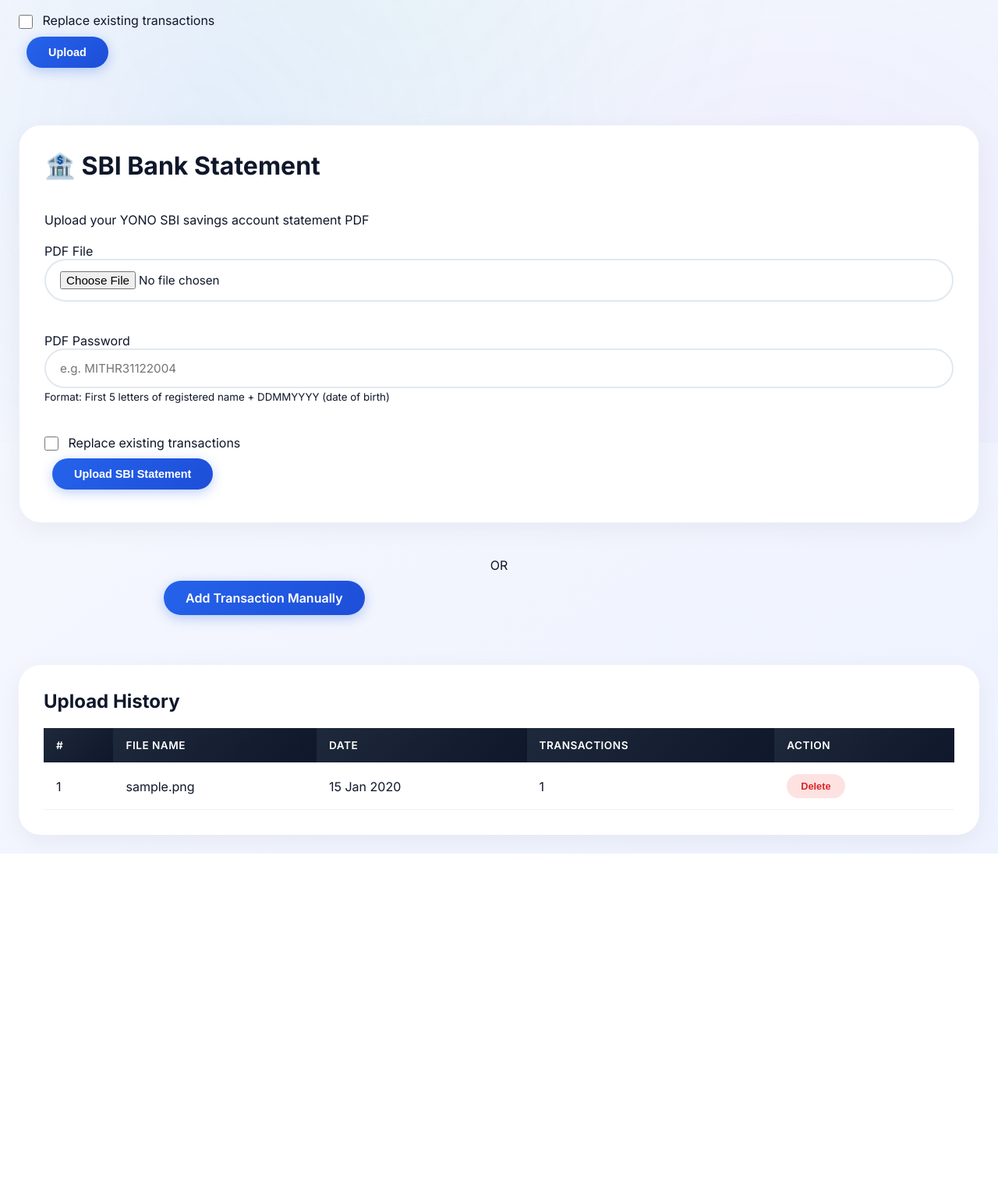
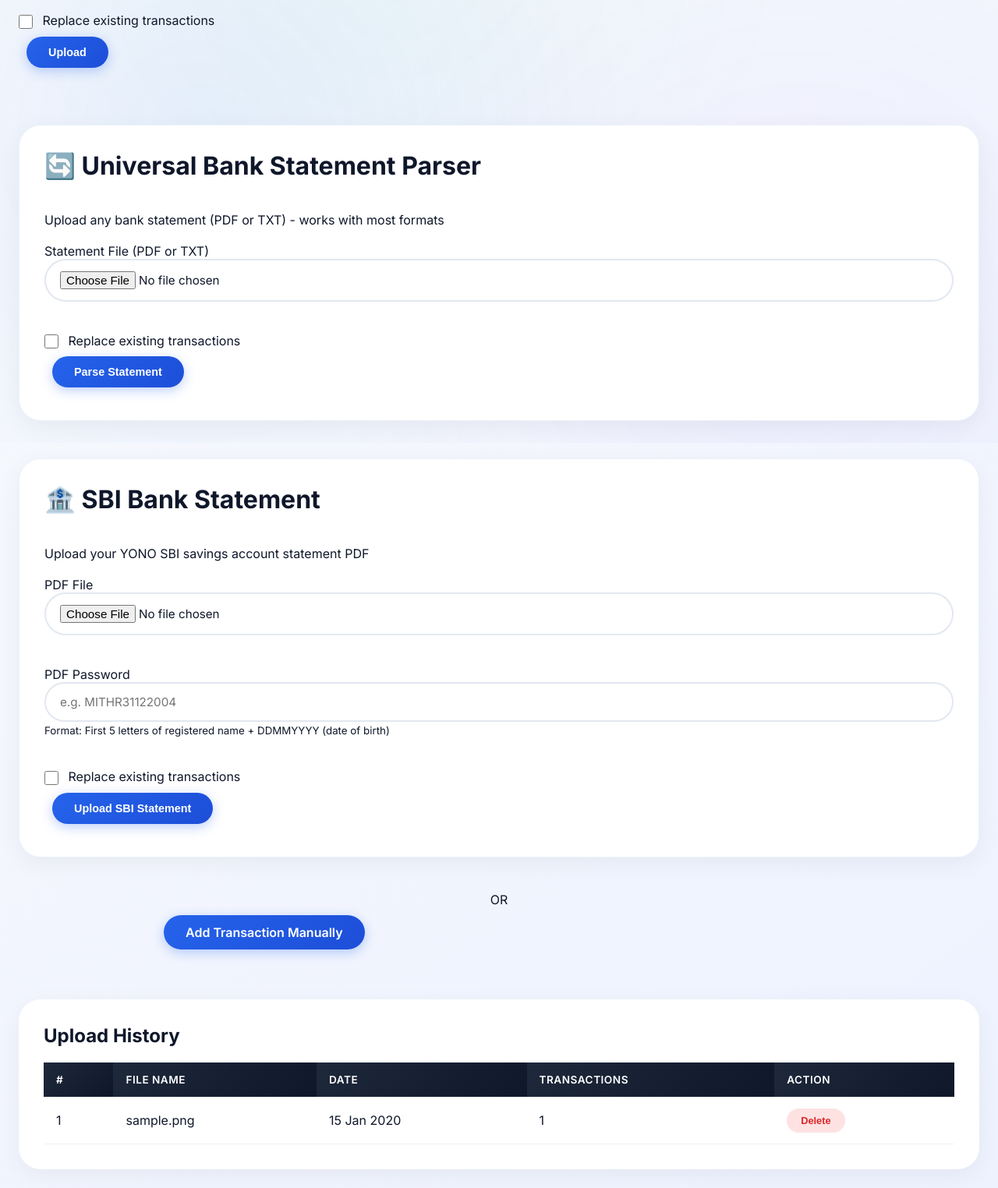
Before and after one commit to mithranlabs/fintracker, a Spring Boot app: page /upload-page in a window 1280 px wide. Shown: the part 232-1756 px from the top of the page at 78% size. Before the commit the page ends 1327 px from the top, so only its background shows below. Run offline with Spring Boot 4, Linux system fonts and the light colour scheme; the visitor is signed in with stand-in values (Sample User, id 1); tables that the repository leaves empty hold one stand-in row (values such as "Sample post").

Commit message:
feat: universal upload endpoints, upload page UI

```diff
--- a/src/main/java/com/mithran/fintracker/fin_backend/controller/UploadController.java
+++ b/src/main/java/com/mithran/fintracker/fin_backend/controller/UploadController.java
@@ -1,5 +1,8 @@
 package com.mithran.fintracker.fin_backend.controller;
 
+import com.mithran.fintracker.fin_backend.dto.UniversalParseResponseDTO;
+import com.mithran.fintracker.fin_backend.dto.UniversalSaveRequestDTO;
+import com.mithran.fintracker.fin_backend.dto.UniversalTransactionDTO;
 import com.mithran.fintracker.fin_backend.entity.Category;
 import com.mithran.fintracker.fin_backend.entity.MerchantRule;
 import com.mithran.fintracker.fin_backend.entity.Transaction;
@@ -11,6 +14,9 @@ import com.mithran.fintracker.fin_backend.repository.TransactionRepository;
 import com.mithran.fintracker.fin_backend.repository.UploadRepository;
 import com.mithran.fintracker.fin_backend.repository.UserRepository;
 import com.mithran.fintracker.fin_backend.service.SbiStatementParser;
+import com.mithran.fintracker.fin_backend.service.universal.UniversalStatementParserService;
+import com.mithran.fintracker.fin_backend.service.universal.UniversalStatementParseResult;
+import com.mithran.fintracker.fin_backend.service.universal.UniversalStatementTransaction;
 import jakarta.servlet.http.HttpSession;
 import org.apache.pdfbox.pdmodel.PDDocument;
 import org.apache.pdfbox.text.PDFTextStripper;
@@ -35,6 +41,7 @@ public class UploadController {
     private final UserRepository userRepository;
     private final UploadRepository uploadRepository;
     private final SbiStatementParser sbiStatementParser;
+    private final UniversalStatementParserService universalParser;
 
 
     private static final Map<String, List<String>> categoryKeywords = new HashMap<>();
@@ -92,13 +99,14 @@ public class UploadController {
 
 
     public UploadController(TransactionRepository repo,
-                            CategoryRepository categoryRepository, MerchantRuleRepository ruleRepository,UserRepository userRepository,UploadRepository uploadRepository,SbiStatementParser sbiStatementParser) {
+                            CategoryRepository categoryRepository, MerchantRuleRepository ruleRepository,UserRepository userRepository,UploadRepository uploadRepository,SbiStatementParser sbiStatementParser,UniversalStatementParserService universalParser) {
         this.repo = repo;
         this.categoryRepository = categoryRepository;
         this.ruleRepository = ruleRepository;
         this.userRepository = userRepository;
         this.uploadRepository = uploadRepository;
         this.sbiStatementParser = sbiStatementParser;
+        this.universalParser = universalParser;
     }
 
     @PostMapping
@@ -382,5 +390,217 @@ public class UploadController {
         return "<pre>" + text.replace("<", "&lt;") + "</pre>";
     }
 
+    // ─────────────────────────────────────────────────────────────────────────
+    // POST /upload/universal  —  Universal statement parser (preview only, no DB save)
+    // Returns parsed transactions with confidence scores for user review
+    // ─────────────────────────────────────────────────────────────────────────
+    @PostMapping("/universal")
+    public ResponseEntity<?> uploadUniversal(
+            @RequestParam("file") MultipartFile file,
+            HttpSession session) {
+
+        Integer userId = (Integer) session.getAttribute("userId");
+        if (userId == null) return ResponseEntity.status(401).body("Not logged in");
+
+        User user = userRepository.findById(userId).orElse(null);
+        if (user == null) return ResponseEntity.status(404).body("User not found");
+
+        try {
+            // Read file content
+            String text;
+            String fileName = file.getOriginalFilename();
+
+            if (fileName != null && fileName.toLowerCase().endsWith(".pdf")) {
+                // Extract text from PDF
+                PDDocument document = PDDocument.load(file.getInputStream());
+                PDFTextStripper stripper = new PDFTextStripper();
+                text = stripper.getText(document);
+                document.close();
+            } else {
+                // Read as plain text
+                text = new String(file.getBytes(), java.nio.charset.StandardCharsets.UTF_8);
+            }
+
+            // Parse using universal parser
+            UniversalStatementParseResult parseResult = universalParser.parseText(text);
+
+            if (parseResult.getTransactions().isEmpty()) {
+                UniversalParseResponseDTO errorResponse = new UniversalParseResponseDTO();
+                errorResponse.setSuccess(false);
+                errorResponse.setMessage("No transactions found in the statement. Please check the file format.");
+                return ResponseEntity.ok(errorResponse);
+            }
+
+            // Build response DTO
+            UniversalParseResponseDTO response = new UniversalParseResponseDTO();
+            response.setSuccess(true);
+            response.setMessage("Successfully parsed " + parseResult.getTransactions().size() + " transactions");
+            response.setTotalTransactions(parseResult.getTransactions().size());
+
+            List<UniversalTransactionDTO> dtoList = new ArrayList<>();
+            int needsReview = 0;
+            int heuristicCount = 0;
+            int llmCount = 0;
+
+            java.time.format.DateTimeFormatter outputFormat = java.time.format.DateTimeFormatter.ofPattern("dd MMM yyyy");
+
+            for (UniversalStatementTransaction txn : parseResult.getTransactions()) {
+                UniversalTransactionDTO dto = new UniversalTransactionDTO();
+                dto.setDate(txn.getTransactionDate().format(outputFormat));
+                dto.setAmount(txn.getAmount().doubleValue());
+                dto.setDirection(txn.getDirection().name());
+                dto.setNarration(txn.getNarration());
+
+                // Determine parsing method from result level, not transaction level
+                dto.setParsingMethod(parseResult.getDetectionMethod().name());
+                dto.setConfidence(txn.getConfidenceScore());
+                dto.setNeedsReview(txn.getDirection() == UniversalStatementTransaction.Direction.UNKNOWN);
+
+                if (txn.getDirection() == UniversalStatementTransaction.Direction.UNKNOWN) {
+                    needsReview++;
+                }
+
+                dtoList.add(dto);
+            }
+
+            // Count by detection method
+            if (parseResult.getDetectionMethod() == UniversalStatementParseResult.DetectionMethod.HEURISTIC) {
+                heuristicCount = parseResult.getTransactions().size();
+            } else if (parseResult.getDetectionMethod() == UniversalStatementParseResult.DetectionMethod.LLM) {
+                llmCount = parseResult.getTransactions().size();
+            }
+
+            response.setTransactions(dtoList);
+            response.setNeedsReviewCount(needsReview);
+            response.setHeuristicCount(heuristicCount);
+            response.setLlmCount(llmCount);
+
+            return ResponseEntity.ok(response);
+
+        } catch (Exception e) {
+            e.printStackTrace();
+            UniversalParseResponseDTO errorResponse = new UniversalParseResponseDTO();
+            errorResponse.setSuccess(false);
+            errorResponse.setMessage("Parsing failed: " + e.getMessage());
+            return ResponseEntity.status(500).body(errorResponse);
+        }
+    }
+
+    // ─────────────────────────────────────────────────────────────────────────
+    // POST /upload/universal/save  —  Save reviewed universal parser transactions
+    // Accepts corrected transactions from preview and persists to database
+    // ─────────────────────────────────────────────────────────────────────────
+    @PostMapping("/universal/save")
+    public ResponseEntity<?> saveUniversalTransactions(
+            @RequestBody UniversalSaveRequestDTO request,
+            HttpSession session) {
+
+        Integer userId = (Integer) session.getAttribute("userId");
+        if (userId == null) return ResponseEntity.status(401).body("Not logged in");
+
+        User user = userRepository.findById(userId).orElse(null);
+        if (user == null) return ResponseEntity.status(404).body("User not found");
+
+        if (request.getTransactions() == null || request.getTransactions().isEmpty()) {
+            return ResponseEntity.badRequest().body("No transactions to save");
+        }
+
+        try {
+            // Replace existing if requested
+            if (request.isReplaceExisting()) {
+                repo.deleteByUser(user);
+            }
+
+            List<Transaction> savedTransactions = new ArrayList<>();
+            SimpleDateFormat inputFormat = new SimpleDateFormat("dd MMM yyyy");
+
+            for (UniversalTransactionDTO dto : request.getTransactions()) {
+                // Validate direction
+                if (dto.getDirection() == null || dto.getDirection().equals("UNKNOWN")) {
+                    return ResponseEntity.badRequest()
+                            .body("Cannot save transaction with UNKNOWN direction. Please correct all transactions before saving.");
+                }
+
+                if (!dto.getDirection().equals("DEBIT") && !dto.getDirection().equals("CREDIT")) {
+                    return ResponseEntity.badRequest()
+                            .body("Invalid direction: " + dto.getDirection() + ". Must be DEBIT or CREDIT.");
+                }
+
+                // Map to Transaction entity
+                Transaction txn = new Transaction();
+
+                try {
+                    Date date = inputFormat.parse(dto.getDate());
+                    txn.setDate(date);
+                } catch (ParseException e) {
+                    return ResponseEntity.badRequest()
+                            .body("Invalid date format: " + dto.getDate());
+                }
+
+                txn.setAmount(dto.getAmount());
+                txn.setType(dto.getDirection().equals("DEBIT") ? "expense" : "income");
+                txn.setNote(dto.getNarration());
+                txn.setUser(user);
+
+                // Categorize using existing logic
+                String noteText = dto.getNarration().toLowerCase().trim();
+                Category category = resolveCategory(noteText, txn.getType());
+                txn.setCategory(category);
+
+                savedTransactions.add(txn);
+            }
+
+            // Save all transactions
+            repo.saveAll(savedTransactions);
+
+            // Save upload history
+            Upload upload = new Upload();
+            upload.setFileName(request.getFileName() != null ? request.getFileName() : "universal-statement.txt");
+            upload.setUploadDate(new Date());
+            upload.setTransactionCount(savedTransactions.size());
+            upload.setUser(user);
+            uploadRepository.save(upload);
+
+            return ResponseEntity.ok("Successfully saved " + savedTransactions.size() + " transactions");
+
+        } catch (Exception e) {
+            e.printStackTrace();
+            return ResponseEntity.status(500).body("Failed to save transactions: " + e.getMessage());
+        }
+    }
+
+    /**
+     * Resolve category using merchant rules and keyword matching.
+     * Extracted from GPay upload logic for reuse.
+     */
+    private Category resolveCategory(String noteText, String type) {
+        // Check merchant rules first
+        Optional<MerchantRule> ruleOpt = ruleRepository.findByKeyword(noteText);
+        if (ruleOpt.isPresent()) {
+            return ruleOpt.get().getCategory();
+        }
+
+        // Check keyword map
+        for (String catName : categoryKeywords.keySet()) {
+            List<String> words = categoryKeywords.get(catName);
+            for (String w : words) {
+                if (noteText.contains(w)) {
+                    Category category = categoryRepository.findByName(catName);
+                    if (category == null) {
+                        category = new Category();
+                        category.setName(catName);
+                        category.setType(type);
+                        categoryRepository.save(category);
+                    }
+                    return category;
+                }
+            }
+        }
+
+        // Fallback
+        String fallbackName = type.equals("income") ? "Salary" : "Personal";
+        return categoryRepository.findByName(fallbackName);
+    }
+
 
 }
--- a/src/main/resources/static/js/upload.js
+++ b/src/main/resources/static/js/upload.js
@@ -96,3 +96,178 @@ async function uploadSbi() {
 function logout() {
     fetch('/auth/logout').then(() => window.location = '/login-page');
 }
+
+// ═══════════════════════════════════════════════════════════════════════════
+// Universal Parser Functions
+// ═══════════════════════════════════════════════════════════════════════════
+
+let parsedTransactions = [];
+let uploadedFileName = '';
+
+async function uploadUniversal() {
+    const file = document.getElementById('universalFile').files[0];
+    const replace = document.getElementById('universalReplace').checked;
+    const status = document.getElementById('universalStatus');
+    const preview = document.getElementById('universalPreview');
+
+    if (!file) {
+        status.textContent = 'Please select a file.';
+        return;
+    }
+
+    uploadedFileName = file.name;
+    const formData = new FormData();
+    formData.append('file', file);
+
+    status.textContent = '⏳ Parsing statement...';
+    preview.style.display = 'none';
+
+    try {
+        const res = await fetch('/upload/universal', { method: 'POST', body: formData });
+        const data = await res.json();
+
+        if (!data.success) {
+            status.textContent = `❌ ${data.message}`;
+            return;
+        }
+
+        // Store parsed transactions
+        parsedTransactions = data.transactions;
+
+        // Show preview
+        displayUniversalPreview(data);
+        status.textContent = `✅ ${data.message}`;
+        preview.style.display = 'block';
+
+    } catch (e) {
+        status.textContent = '❌ Network error or parsing failed';
+        console.error(e);
+    }
+}
+
+function displayUniversalPreview(data) {
+    const tbody = document.getElementById('previewTableBody');
+    const summary = document.getElementById('previewSummary');
+    const reviewWarning = document.getElementById('reviewWarning');
+    const reviewCount = document.getElementById('reviewCount');
+
+    tbody.innerHTML = '';
+
+    // Show summary
+    const method = data.parsingMethod === 'HEURISTIC' ? '🤖 Heuristic' : '🧠 AI-assisted';
+    summary.innerHTML = `
+        <strong>Total:</strong> ${data.totalTransactions} transactions |
+        <strong>Method:</strong> ${method} |
+        <strong>Needs Review:</strong> ${data.needsReviewCount}
+    `;
+
+    // Show review warning if needed
+    if (data.needsReviewCount > 0) {
+        reviewWarning.style.display = 'block';
+        reviewCount.textContent = `${data.needsReviewCount} transaction(s) have UNKNOWN direction.`;
+    } else {
+        reviewWarning.style.display = 'none';
+    }
+
+    // Build table rows
+    data.transactions.forEach((txn, index) => {
+        const tr = document.createElement('tr');
+        tr.style.borderBottom = '1px solid #eee';
+
+        // Confidence badge
+        const confPercent = Math.round(txn.confidence * 100);
+        let confBadge = '';
+        if (txn.confidence >= 0.8) {
+            confBadge = `<span style="background: #d4edda; color: #155724; padding: 2px 6px; border-radius: 3px; font-size: 0.85em;">${confPercent}%</span>`;
+        } else if (txn.confidence >= 0.6) {
+            confBadge = `<span style="background: #fff3cd; color: #856404; padding: 2px 6px; border-radius: 3px; font-size: 0.85em;">${confPercent}%</span>`;
+        } else {
+            confBadge = `<span style="background: #f8d7da; color: #721c24; padding: 2px 6px; border-radius: 3px; font-size: 0.85em;">${confPercent}%</span>`;
+        }
+
+        // Direction dropdown
+        const directionSelect = `
+            <select onchange="updateDirection(${index}, this.value)"
+                    style="padding: 4px 8px; border: 1px solid ${txn.needsReview ? '#dc3545' : '#ced4da'}; border-radius: 4px; background: ${txn.needsReview ? '#fff3cd' : 'white'};">
+                <option value="DEBIT" ${txn.direction === 'DEBIT' ? 'selected' : ''}>Debit ↗</option>
+                <option value="CREDIT" ${txn.direction === 'CREDIT' ? 'selected' : ''}>Credit ↘</option>
+                <option value="UNKNOWN" ${txn.direction === 'UNKNOWN' ? 'selected' : ''}>❓ Unknown</option>
+            </select>
+        `;
+
+        // Amount formatting
+        const amountFormatted = '₹' + txn.amount.toLocaleString('en-IN', { minimumFractionDigits: 2, maximumFractionDigits: 2 });
+
+        tr.innerHTML = `
+            <td style="padding: 8px;">${txn.date}</td>
+            <td style="padding: 8px; max-width: 300px; overflow: hidden; text-overflow: ellipsis;" title="${txn.narration}">${txn.narration}</td>
+            <td style="padding: 8px; text-align: right; font-weight: bold;">${amountFormatted}</td>
+            <td style="padding: 8px; text-align: center;">${directionSelect}</td>
+            <td style="padding: 8px; text-align: center;">${confBadge}</td>
+        `;
+
+        tbody.appendChild(tr);
+    });
+}
+
+function updateDirection(index, newDirection) {
+    parsedTransactions[index].direction = newDirection;
+    parsedTransactions[index].needsReview = (newDirection === 'UNKNOWN');
+
+    // Recount needs review
+    const needsReview = parsedTransactions.filter(t => t.needsReview).length;
+    const reviewWarning = document.getElementById('reviewWarning');
+    const reviewCount = document.getElementById('reviewCount');
+
+    if (needsReview > 0) {
+        reviewWarning.style.display = 'block';
+        reviewCount.textContent = `${needsReview} transaction(s) have UNKNOWN direction.`;
+    } else {
+        reviewWarning.style.display = 'none';
+    }
+}
+
+async function saveUniversalTransactions() {
+    const replace = document.getElementById('universalReplace').checked;
+    const status = document.getElementById('universalStatus');
+    const saveBtn = document.getElementById('saveBtn');
+
+    // Check for UNKNOWN directions
+    const unknownCount = parsedTransactions.filter(t => t.needsReview).length;
+    if (unknownCount > 0) {
+        status.textContent = `❌ Cannot save: ${unknownCount} transaction(s) still have UNKNOWN direction. Please correct them first.`;
+        return;
+    }
+
+    saveBtn.disabled = true;
+    status.textContent = '⏳ Saving transactions...';
+
+    try {
+        const res = await fetch('/upload/universal/save', {
+            method: 'POST',
+            headers: { 'Content-Type': 'application/json' },
+            body: JSON.stringify({
+                transactions: parsedTransactions,
+                replaceExisting: replace,
+                fileName: uploadedFileName
+            })
+        });
+
+        const text = await res.text();
+
+        if (res.ok) {
+            status.textContent = `✅ ${text}`;
+            document.getElementById('universalPreview').style.display = 'none';
+            document.getElementById('universalFile').value = '';
+            loadUploadHistory();
+        } else {
+            status.textContent = `❌ ${text}`;
+            saveBtn.disabled = false;
+        }
+
+    } catch (e) {
+        status.textContent = '❌ Failed to save transactions';
+        saveBtn.disabled = false;
+        console.error(e);
+    }
+}
--- a/src/main/resources/templates/upload.html
+++ b/src/main/resources/templates/upload.html
@@ -30,6 +30,55 @@
     <br>
     <button onclick="uploadFile()" class="btn">Upload</button>
     <p id="status"></p>
+</div>
+
+<!-- SBI card now inside container too -->
+<div class="container">
+    <div class="upload-card">
+        <h1>🔄 Universal Bank Statement Parser</h1><br><br>
+        <p class="hint">Upload any bank statement (PDF or TXT) - works with most formats</p><br>
+
+        <div class="form-group">
+            <label>Statement File (PDF or TXT)</label>
+            <input type="file" id="universalFile" accept=".pdf,.txt" />
+        </div><br><br>
+
+        <div class="form-group">
+            <label>
+                <input type="checkbox" id="universalReplace" /> Replace existing transactions
+            </label>
+        </div>
+
+        <button onclick="uploadUniversal()" class="btn">Parse Statement</button>
+        <p id="universalStatus"></p>
+
+        <!-- Preview section (hidden initially) -->
+        <div id="universalPreview" style="display: none; margin-top: 20px;">
+            <h3>📋 Preview Parsed Transactions</h3>
+            <p id="previewSummary"></p>
+
+            <div style="max-height: 400px; overflow-y: auto; border: 1px solid #ddd; border-radius: 4px; padding: 10px; margin: 10px 0;">
+                <table style="width: 100%; border-collapse: collapse;">
+                    <thead>
+                        <tr style="background-color: #f5f5f5; position: sticky; top: 0;">
+                            <th style="padding: 8px; text-align: left; border-bottom: 2px solid #ddd;">Date</th>
+                            <th style="padding: 8px; text-align: left; border-bottom: 2px solid #ddd;">Description</th>
+                            <th style="padding: 8px; text-align: right; border-bottom: 2px solid #ddd;">Amount</th>
+                            <th style="padding: 8px; text-align: center; border-bottom: 2px solid #ddd;">Direction</th>
+                            <th style="padding: 8px; text-align: center; border-bottom: 2px solid #ddd;">Confidence</th>
+                        </tr>
+                    </thead>
+                    <tbody id="previewTableBody"></tbody>
+                </table>
+            </div>
+
+            <div style="margin-top: 15px; padding: 10px; background-color: #fff3cd; border-left: 4px solid #ffc107; display: none;" id="reviewWarning">
+                <strong>⚠️ Review Required:</strong> <span id="reviewCount"></span> transactions need direction correction before saving.
+            </div>
+
+            <button onclick="saveUniversalTransactions()" class="btn" id="saveBtn" style="margin-top: 15px;">Save All Transactions</button>
+        </div>
+    </div>
 </div>
 
 <!-- SBI card now inside container too -->
```
